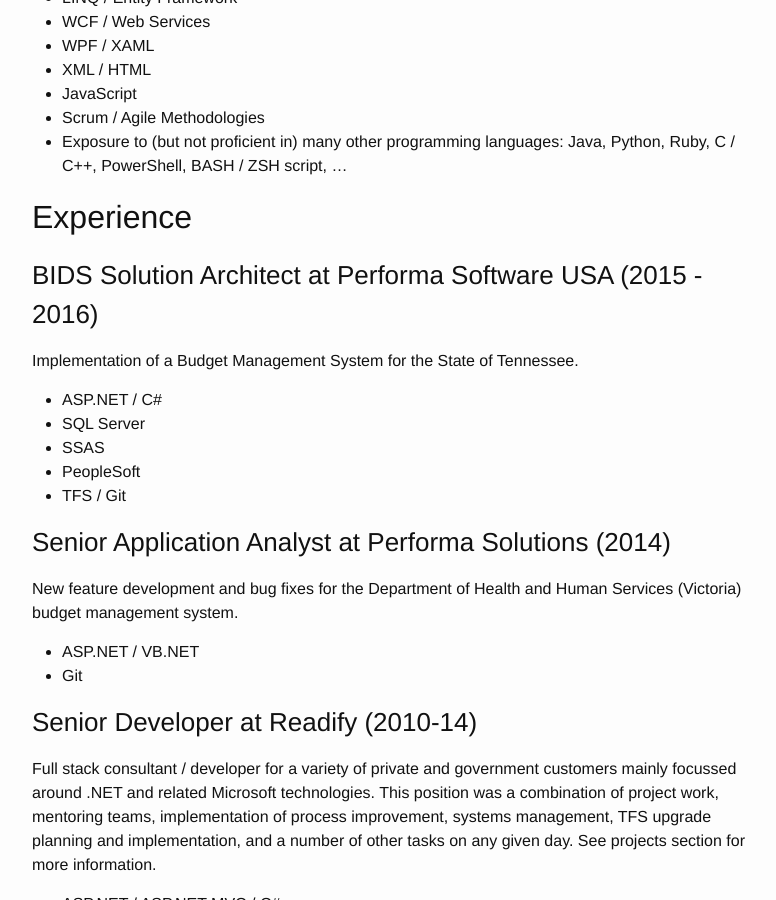
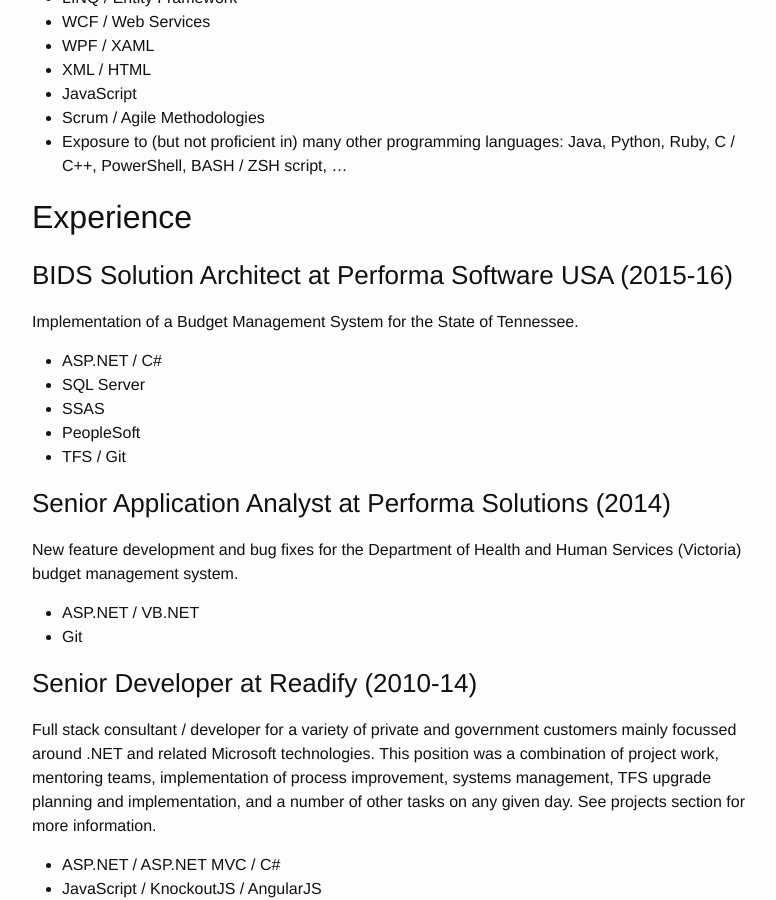
Before and after one commit to joshka/joshka.github.io, a Jekyll site: the page built from resume.md, in a window 1280 px wide and 900 px high, scrolled down 784 px. Shown: the whole window, without its empty margins (238-1014 px from the left). Built offline with Jekyll 4.4.1, drawn with Linux system fonts in a browser that asks for light colours.

Commit message:
fix missing newline in resume.md and date

```diff
--- a/resume.md
+++ b/resume.md
@@ -39,7 +39,7 @@
 
 ## Experience
 
-### BIDS Solution Architect at Performa Software USA (2015 - 2016)
+### BIDS Solution Architect at Performa Software USA (2015-16)
 Implementation of a Budget Management System for the State of Tennessee.
 
 * ASP.NET / C#
@@ -120,6 +120,7 @@
 * Tutored in VB.NET and C++
 
 ## Projects
+
 ### State of Tennessee Budget Management System (2015-16)
 Implementation of Budget Management System for the Tennessee State Government.
 
@@ -255,6 +256,7 @@
 * VBA
 
 ## Education
+
 ### University of Canberra (2000-03)
 Bachelor of Engineering (BEng), Computer Engineering (discontinued).
 Member of the Golden Key International Honour society
```
